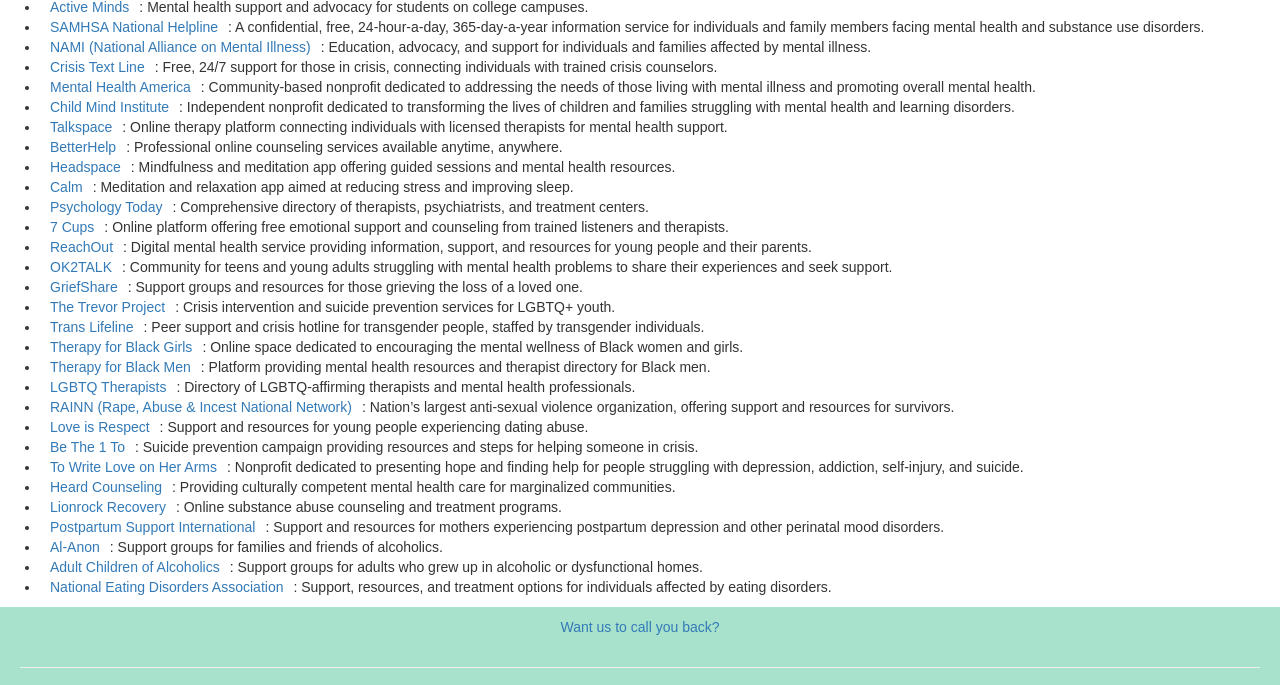
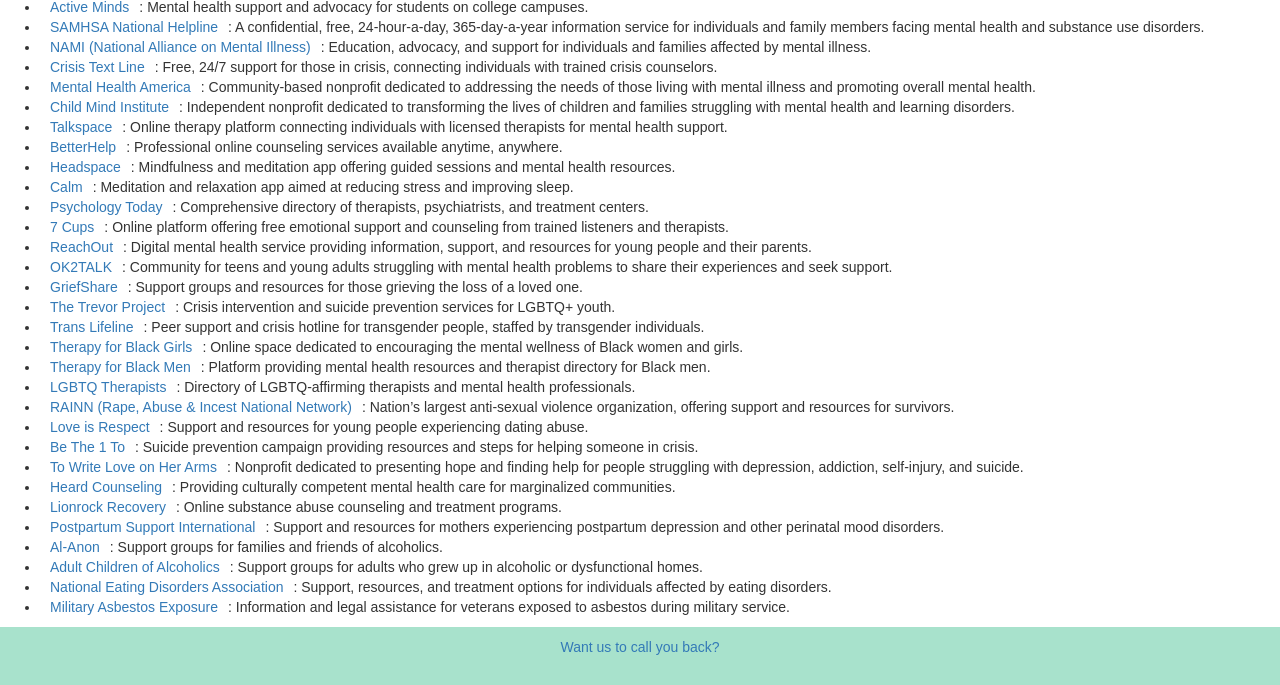
Before and after one commit to serenitiqcounselling/serenitiqcounselling.github.io, a plain HTML site: page resources.html in a window 1280 px wide. Shown: the part 8165-8850 px from the top of the page. Drawn offline with nearby package versions, Linux system fonts and the light colour scheme.

Commit message:
Update resources.html

```diff
--- a/resources.html
+++ b/resources.html
@@ -432,6 +432,8 @@
     <li><a href="https://www.al-anon.org" target="_blank" title="Al-Anon">Al-Anon</a>: Support groups for families and friends of alcoholics.</li>
     <li><a href="https://www.adultchildren.org" target="_blank" title="Adult Children of Alcoholics">Adult Children of Alcoholics</a>: Support groups for adults who grew up in alcoholic or dysfunctional homes.</li>
     <li><a href="https://www.nationaleatingdisorders.org" target="_blank" title="National Eating Disorders Association">National Eating Disorders Association</a>: Support, resources, and treatment options for individuals affected by eating disorders.</li>
+    <li><a href="https://www.bergmanlegal.com/military-asbestos-exposure/" target="_blank" title="Military Asbestos Exposure">Military Asbestos Exposure</a>: Information and legal assistance for veterans exposed to asbestos during military service.</li>
+
 </ul>
 
   <footer>
```
